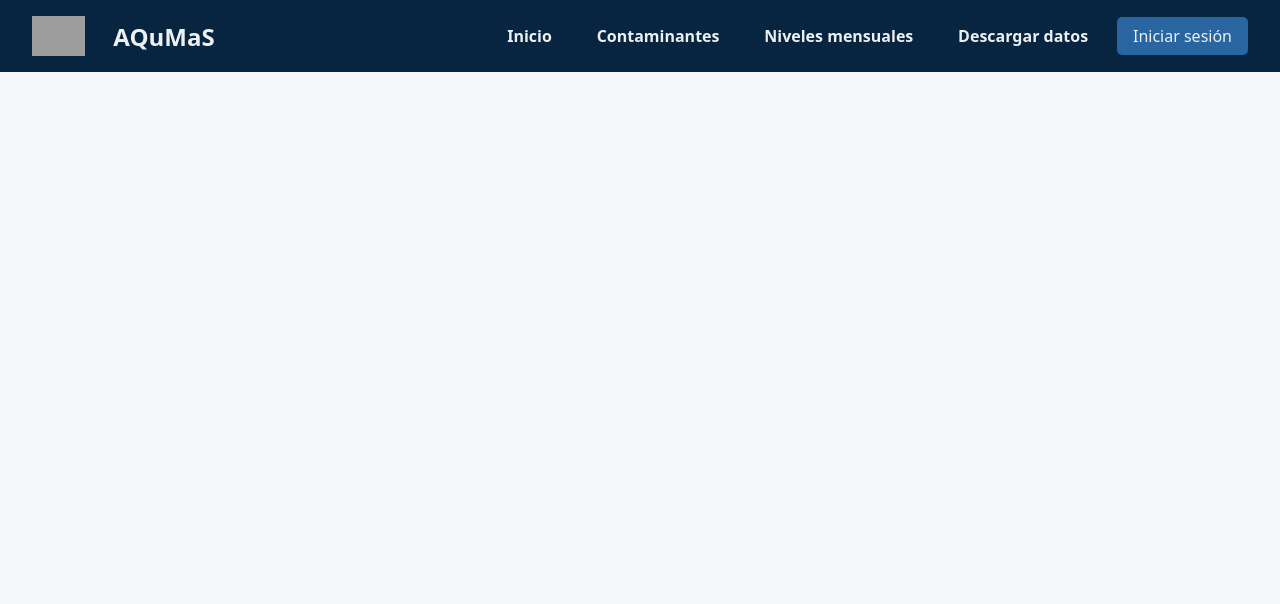
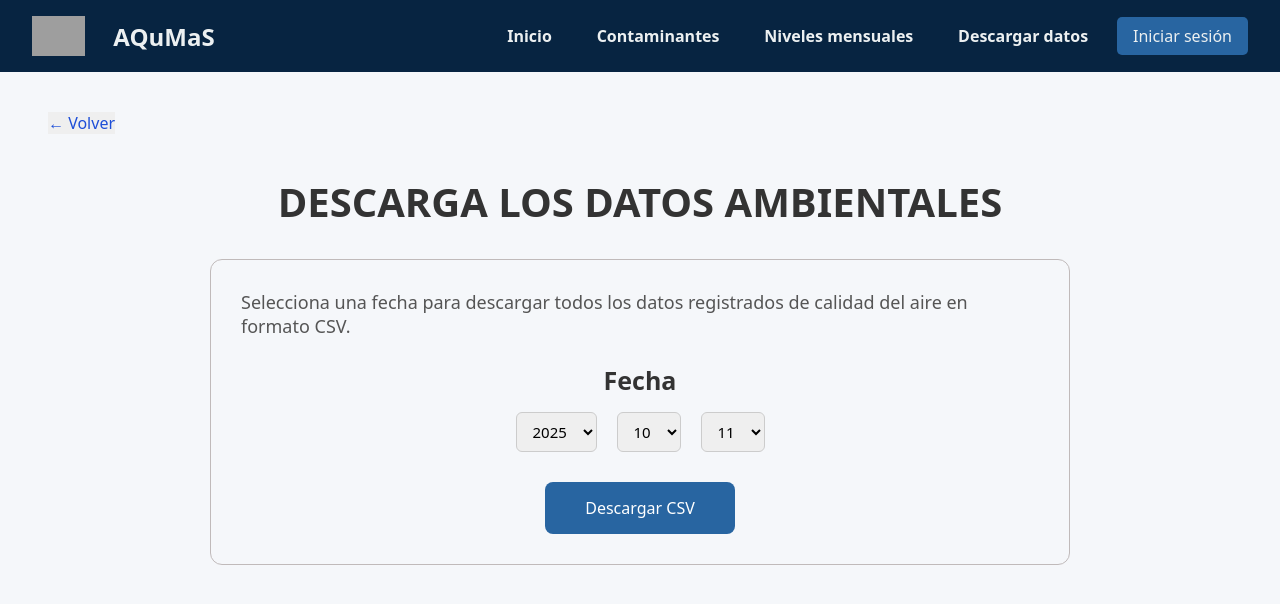
Before and after one commit to CristhianDPadillaD/MonitoreoCalidadAireDefinitive, a React app in the folder Frontend/: page /dataDownload in a window 1280 px wide. Shown: the top 604 px of the page. Built offline with nearby package versions, Linux system fonts and the light colour scheme; grey boxes are pictures that could not be loaded; the HTML template or start-up script is replaced by a standard one.

Commit message:
interfaz descargar datos

```diff
--- a/Frontend/src/App.jsx
+++ b/Frontend/src/App.jsx
@@ -5,6 +5,7 @@ import { Routes, Route } from "react-router-dom"
 import VariableDetail from "./pages/VariableDetail"
 import VariableSelect from "./pages/VariableSelect"
 import MonthlyCard from "./pages/MonthlyCard"
+import DataDownload from "./pages/DataDownload"
 
 export default function App() {
   return (
@@ -16,6 +17,7 @@ export default function App() {
           <Route path="/variableSelect" element={<VariableSelect />} />
           <Route path="/variable/:key" element={<VariableDetail />} />
           <Route path="/monthlyCard" element={<MonthlyCard />} />
+          <Route path="/dataDownload" element={<DataDownload />} />
         </Routes>
       </main>
     </div>
--- a/Frontend/src/pages/DataDownload.jsx
+++ b/Frontend/src/pages/DataDownload.jsx
@@ -0,0 +1,121 @@
+import React, { useState } from "react";
+import "../styles/pages/dataDownload.css";
+
+const DataDownload = () => {
+    const [year, setYear] = useState(new Date().getFullYear());
+    const [month, setMonth] = useState(new Date().getMonth() + 1);
+    const [day, setDay] = useState(new Date().getDate());
+    const [errorMensaje, setErrorMensaje] = useState("");
+
+    const getDaysInMonth = (year, month) => new Date(year, month, 0).getDate();
+
+    const handleDownload = async () => {
+        const fecha = `${year}-${String(month).padStart(2, "0")}-${String(day).padStart(2, "0")}`;
+        const url = `http://localhost:3000/api/historial/descargar-csv?fecha=${fecha}`;
+        setErrorMensaje("");
+
+        try {
+            const response = await fetch(url);
+
+            if (response.status === 404) {
+                setErrorMensaje("La fecha seleccionada no tiene registros disponibles.");
+                return;
+            }
+
+            if (!response.ok) {
+                throw new Error("Error al descargar los datos");
+            }
+
+            const blob = await response.blob();
+
+            if (blob.size === 0) {
+                setErrorMensaje("La fecha seleccionada no tiene registros disponibles.");
+                return;
+            }
+
+            const enlace = document.createElement("a");
+            enlace.href = window.URL.createObjectURL(blob);
+            enlace.download = `datos_ambientales_${fecha}.csv`;
+            enlace.click();
+            window.URL.revokeObjectURL(enlace.href);
+
+        } catch (error) {
+            setErrorMensaje("No se pudo conectar con el servidor. Verifica la conexión.");
+            console.error(error);
+        }
+    };
+
+    return (
+        <div>
+            <div className="volverContainer">
+                <button onClick={() => window.history.back()} className="btnVolver">
+                    ← Volver
+                </button>
+            </div>
+
+            <div className="dataDownloadContainer">
+                <h1 className="tituloPrincipal">DESCARGA LOS DATOS AMBIENTALES</h1>
+
+                <div className="contenidoPrincipal">
+                    <div className="seccionDescarga">
+                        <p className="descripcion">
+                            Selecciona una fecha para descargar todos los datos registrados de calidad del aire en formato CSV.
+                        </p>
+
+                        <div className="fechaSection">
+                            <label className="etiqueta">Fecha</label>
+                            <div className="fechaSelectores">
+                                <select
+                                    value={year}
+                                    onChange={(e) => setYear(Number(e.target.value))}
+                                    className="selectFecha"
+                                >
+                                    {Array.from({ length: 5 }, (_, i) => new Date().getFullYear() - i).map((y) => (
+                                        <option key={y} value={y}>
+                                            {y}
+                                        </option>
+                                    ))}
+                                </select>
+
+                                <select
+                                    value={month}
+                                    onChange={(e) => setMonth(Number(e.target.value))}
+                                    className="selectFecha"
+                                >
+                                    {Array.from({ length: 12 }, (_, i) => i + 1).map((m) => (
+                                        <option key={m} value={m}>
+                                            {m.toString().padStart(2, "0")}
+                                        </option>
+                                    ))}
+                                </select>
+
+                                <select
+                                    value={day}
+                                    onChange={(e) => setDay(Number(e.target.value))}
+                                    className="selectFecha"
+                                >
+                                    {Array.from({ length: getDaysInMonth(year, month) }, (_, i) => i + 1).map((d) => (
+                                        <option key={d} value={d}>
+                                            {d.toString().padStart(2, "0")}
+                                        </option>
+                                    ))}
+                                </select>
+                            </div>
+                        </div>
+
+                        {/* mensaje de error */}
+                        {errorMensaje && (
+                            <p className="mensajeError">{errorMensaje}</p>
+                        )}
+
+                        <button onClick={handleDownload} className="btnDescargar">
+                            Descargar CSV
+                        </button>
+                    </div>
+                </div>
+            </div>
+        </div>
+    );
+};
+
+export default DataDownload;
--- a/Frontend/src/pages/Home.jsx
+++ b/Frontend/src/pages/Home.jsx
@@ -49,7 +49,7 @@ export default function Home() {
     <div className="containerGeneral">
       <div className="calidadAireContainer">
         <h2 className="calidadAireTitulo">
-          Calidad del aire de la universidad Mariana
+          CALIDAD DE AIRE DE LA UNIVERSIDAD MARIANA
         </h2>
 
         {/*  termometros */}
--- a/Frontend/src/pages/VariableSelect.jsx
+++ b/Frontend/src/pages/VariableSelect.jsx
@@ -58,7 +58,7 @@ const VariableSelect = () => {
   return (
     <div>
       <div className="paginaVariablesContainer">
-        <h1 className="titulo">Conoce las variables que afectan la calidad del aire</h1>
+        <h1 className="titulo">CONOCE LAS VARIABLES QUE AFECTAN LA CALIDAD DEL AIRE</h1>
 
         <div className="variableCardContainer">
           {variables.map(({ key, label }) => (
--- /dev/null
+++ b/Frontend/src/styles/pages/dataDownload.css
@@ -0,0 +1,104 @@
+.dataDownloadContainer {
+  display: flex;
+  flex-direction: column;
+  align-items: center;
+  padding: 30px;
+  font-family: Arial, sans-serif;
+}
+
+.volverContainer {
+  width: 100%;
+  max-width: 600px;
+  margin-bottom: 10px;
+}
+
+.btnVolver{
+    border: none;
+    color: #1d4ed8;
+    font-size: 16px;
+    margin-top: 2rem;
+    margin-left: 3rem;
+    cursor: pointer;
+}
+
+.btnVolver:hover {
+    text-decoration: underline;
+}
+
+.tituloPrincipal{
+    font-size: 40px;
+    font-weight: bold;
+    margin-bottom: 30px;
+    text-align: center;
+}
+
+.contenidoPrincipal{
+    border-radius: 12px;
+    border: 1px solid #c0baba;
+    padding: 30px;
+    width: 100%;
+    max-width: 860px;
+}
+
+.descripcion{
+    font-size: 18px;
+    color: #555;
+    margin-bottom: 25px;
+}
+
+.fechaSection{
+    margin-bottom: 25px;
+    text-align: center;
+}
+
+.etiqueta{
+    display: block;
+    font-weight: bold;
+    margin-bottom: 15px;
+    font-size: 25px;
+}
+
+.fechaSelectores{
+    display: flex;
+    justify-content: center;
+    gap: 20px;
+    margin-bottom: 30px;
+}
+
+.selectFecha{
+    padding: 8px 12px;
+    border: 1px solid #ccc;
+    border-radius: 6px;
+    font-size: 15px;
+}
+
+.btnDescargar{
+    display: block;
+    margin: 0 auto;
+    padding: 15px 40px;
+    background-color: #2865a1;
+    color: white;
+    border: none;
+    border-radius: 8px;
+    font-size: 16px;
+    cursor: pointer;
+}
+
+.btnDescargar:hover {
+    background-color: #1b4e7a;
+}
+
+.mensajeError {
+    margin-top: 10px;
+    font-size: 14px;
+    text-align: center;
+    padding: 8px;
+    border-radius: 6px;
+    transition: opacity 0.3s ease;
+    margin-bottom: 2rem;
+    margin-left: 7rem;
+    margin-right: 7rem;
+    color: #a94442;
+    background-color: #f8d7da;
+    border: 1px solid #f5c6cb;
+}
--- a/Frontend/src/styles/pages/variableSelect.css
+++ b/Frontend/src/styles/pages/variableSelect.css
@@ -68,7 +68,7 @@
 }
 
 .verDetalleButton:hover {
-  background-color: #459da3;
+  background-color: #1b4e7a;
   border: 1px solid #ffffff;
 
 }
```
